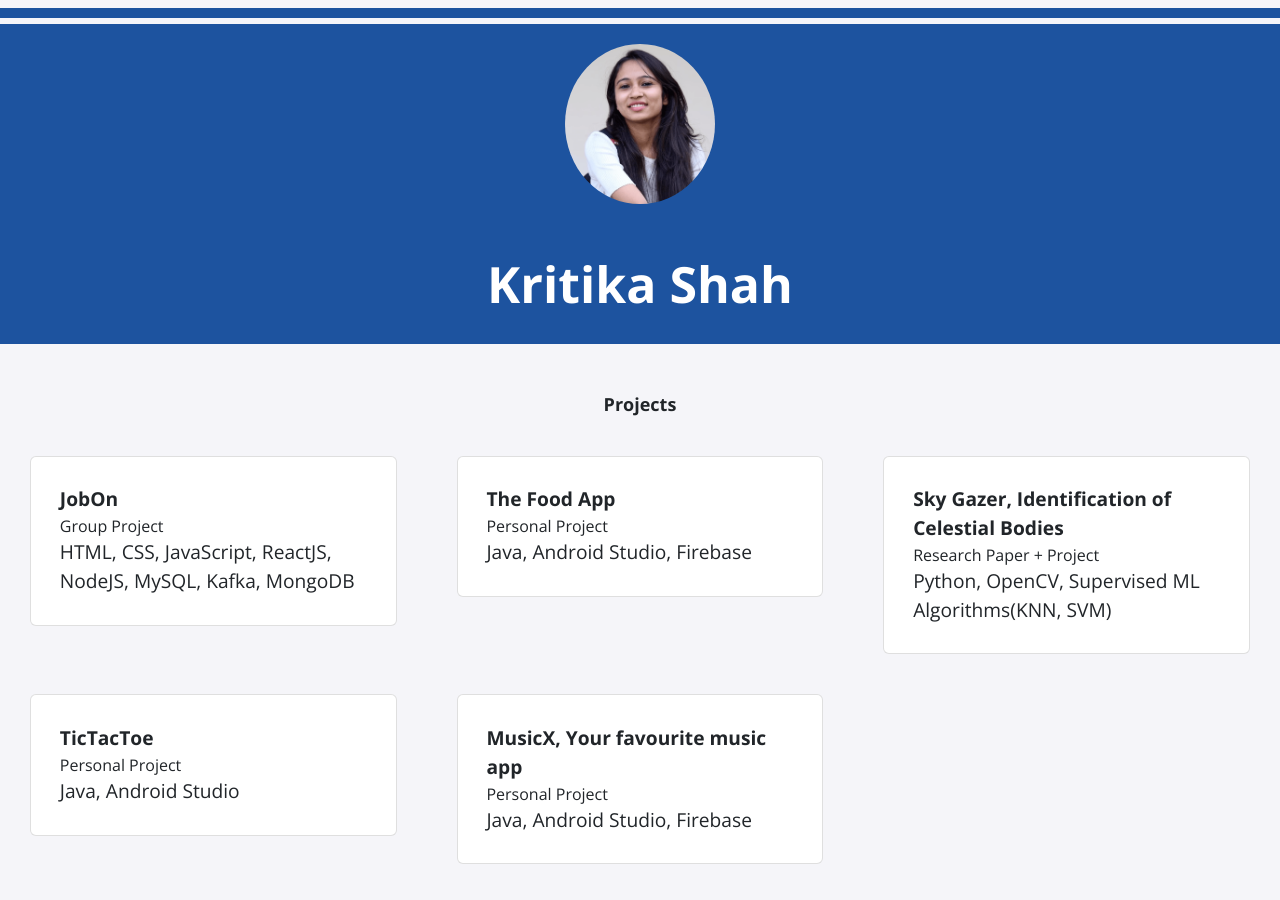
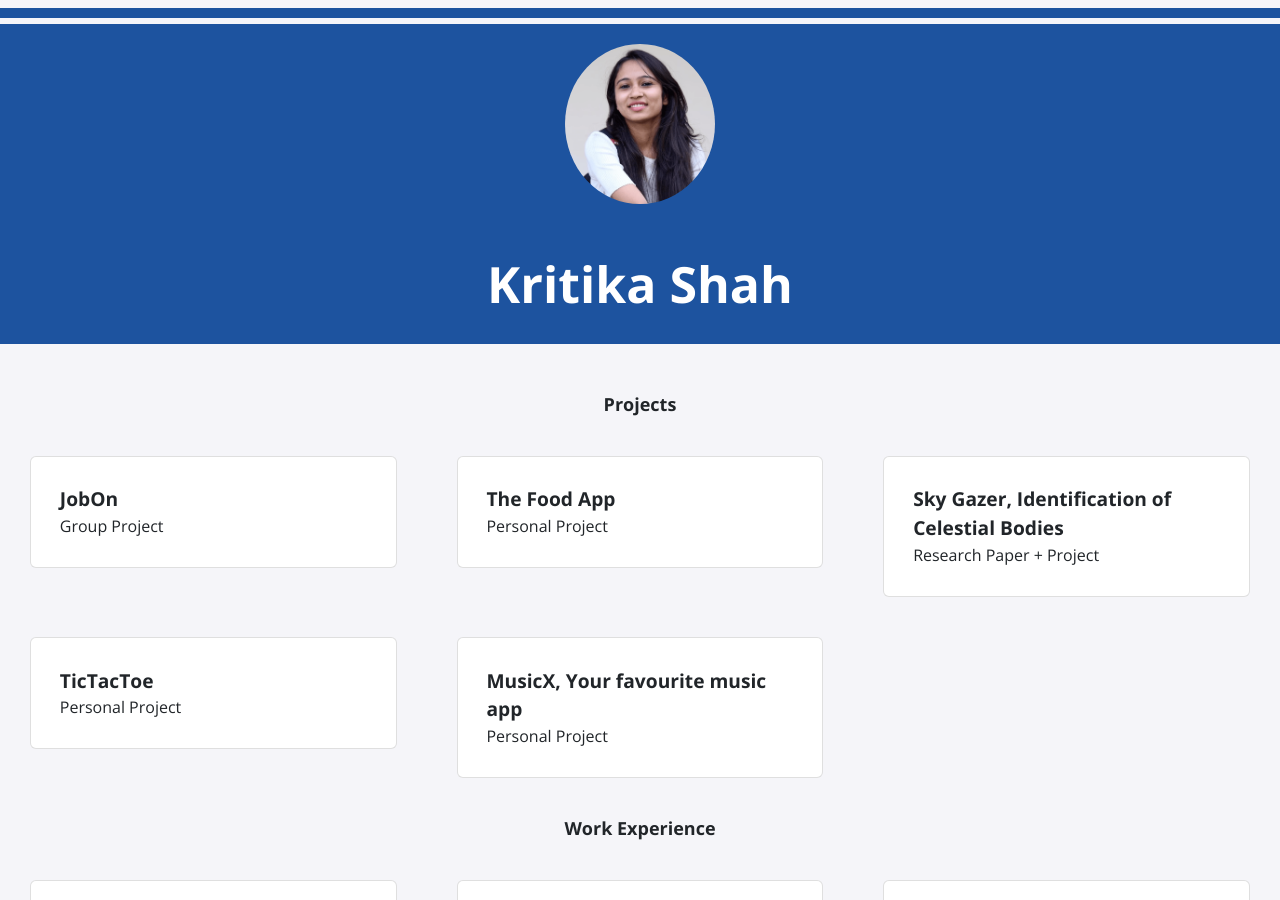
Before and after one commit to kritikashah20/kritikashah20.github.io, a Jekyll site: the page built from index.html, in a window 1280 px wide and 900 px high. Built offline with Jekyll 4.4.1, drawn with Linux system fonts in a browser that asks for light colours; nearby versions of some CDN libraries.

Commit message:
Update projects.yml

```diff
--- a/_data/projects.yml
+++ b/_data/projects.yml
@@ -1,19 +1,14 @@
 - title: JobOn
   event: Group Project
-  techstack : HTML, CSS, JavaScript, ReactJS, NodeJS, MySQL, Kafka, MongoDB
 
 - title: The Food App
   event: Personal Project
-  techstack : Java, Android Studio, Firebase
 
 - title: Sky Gazer, Identification of Celestial Bodies
   event: Research Paper + Project
-  techstack : Python, OpenCV, Supervised ML Algorithms(KNN, SVM)
 
 - title: TicTacToe
   event: Personal Project
-  techstack : Java, Android Studio
 
 - title: MusicX, Your favourite music app
   event: Personal Project
-  techstack : Java, Android Studio, Firebase
```
